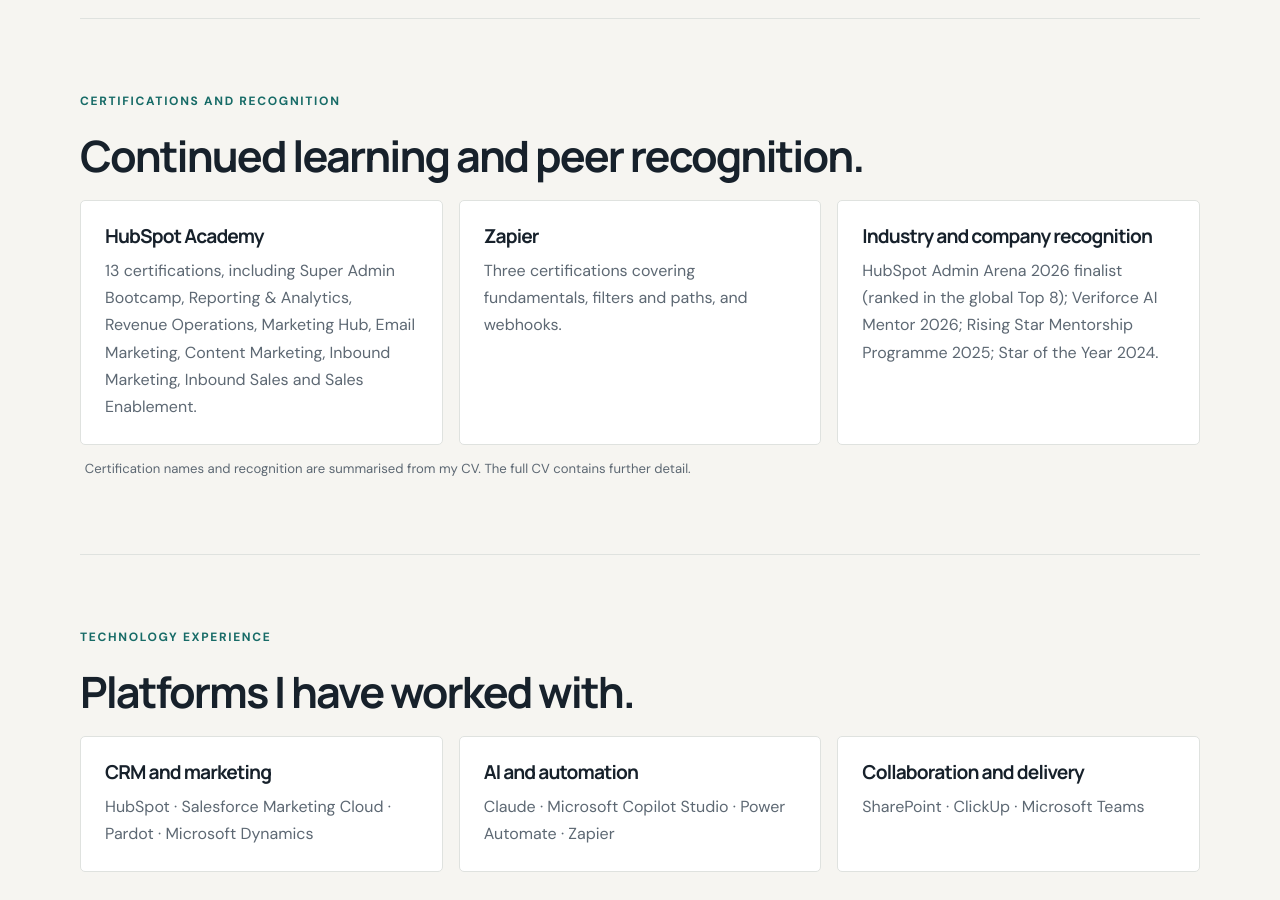
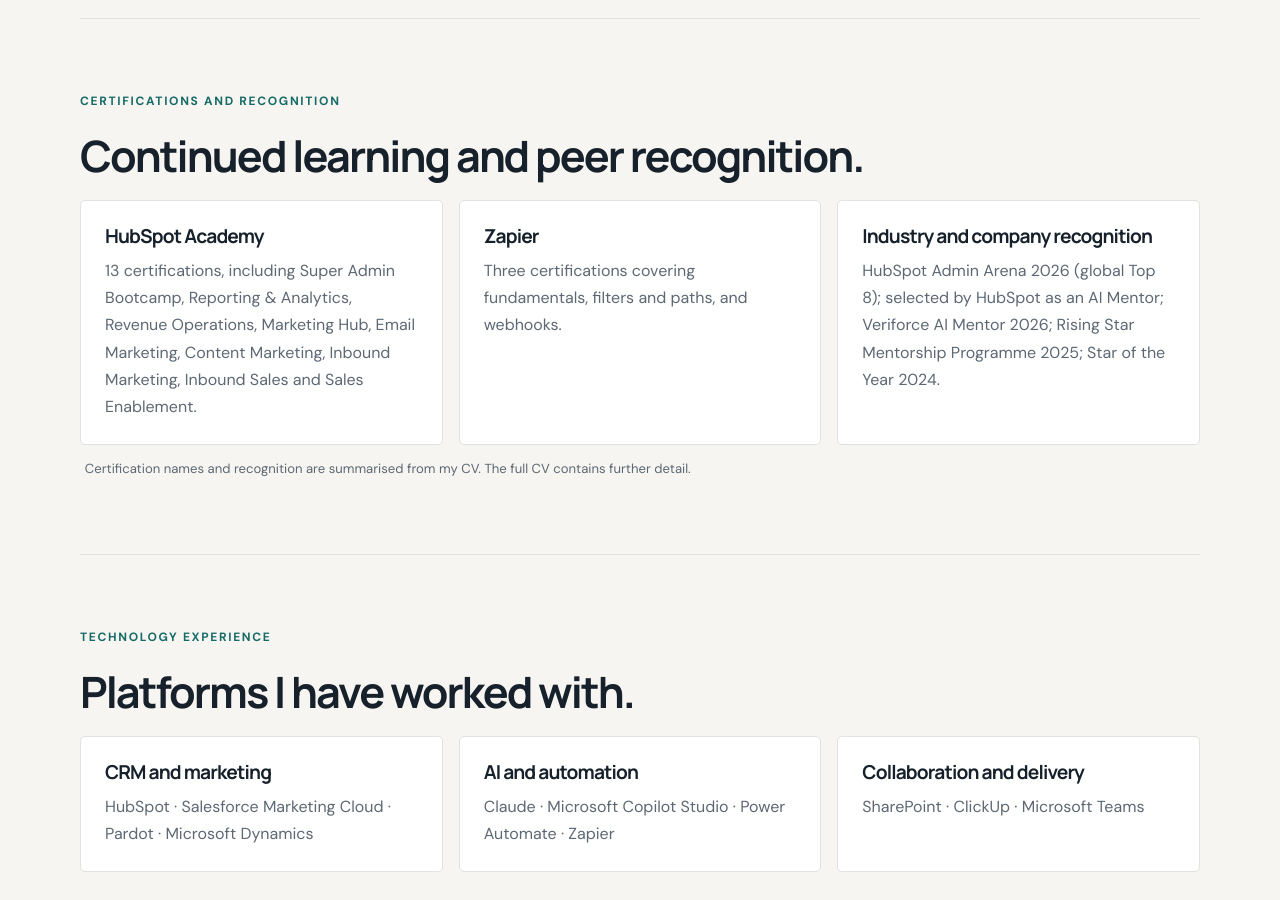
Before and after one commit to georgefwmurray/Marketing-Operations-Control-Centre, a Jekyll site: the page built from about.md, in a window 1280 px wide and 900 px high, scrolled down 4019 px. Built offline with Jekyll 4.4.1, drawn with Linux system fonts in a browser that asks for light colours.

Commit message:
Highlight HubSpot AI Mentor recognition

```diff
--- a/about.md
+++ b/about.md
@@ -96,7 +96,7 @@ permalink: /about/
   <div class="cards">
     <article class="card"><h3>HubSpot Academy</h3><p>13 certifications, including Super Admin Bootcamp, Reporting &amp; Analytics, Revenue Operations, Marketing Hub, Email Marketing, Content Marketing, Inbound Marketing, Inbound Sales and Sales Enablement.</p></article>
     <article class="card"><h3>Zapier</h3><p>Three certifications covering fundamentals, filters and paths, and webhooks.</p></article>
-    <article class="card"><h3>Industry and company recognition</h3><p>HubSpot Admin Arena 2026 finalist (ranked in the global Top 8); Veriforce AI Mentor 2026; Rising Star Mentorship Programme 2025; Star of the Year 2024.</p></article>
+    <article class="card"><h3>Industry and company recognition</h3><p>HubSpot Admin Arena 2026 (global Top 8); selected by HubSpot as an AI Mentor; Veriforce AI Mentor 2026; Rising Star Mentorship Programme 2025; Star of the Year 2024.</p></article>
   </div>
   <p class="small-note">Certification names and recognition are summarised from my CV. The full CV contains further detail.</p>
 </section>
```
